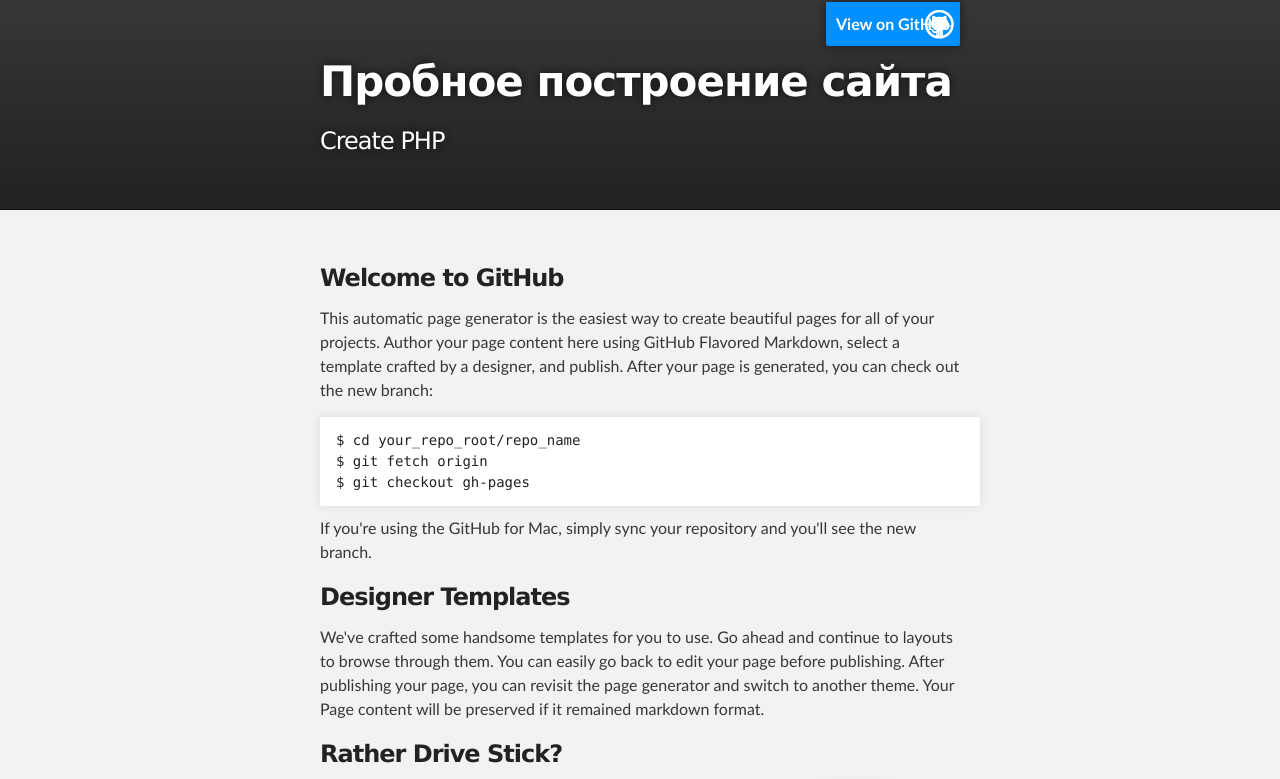
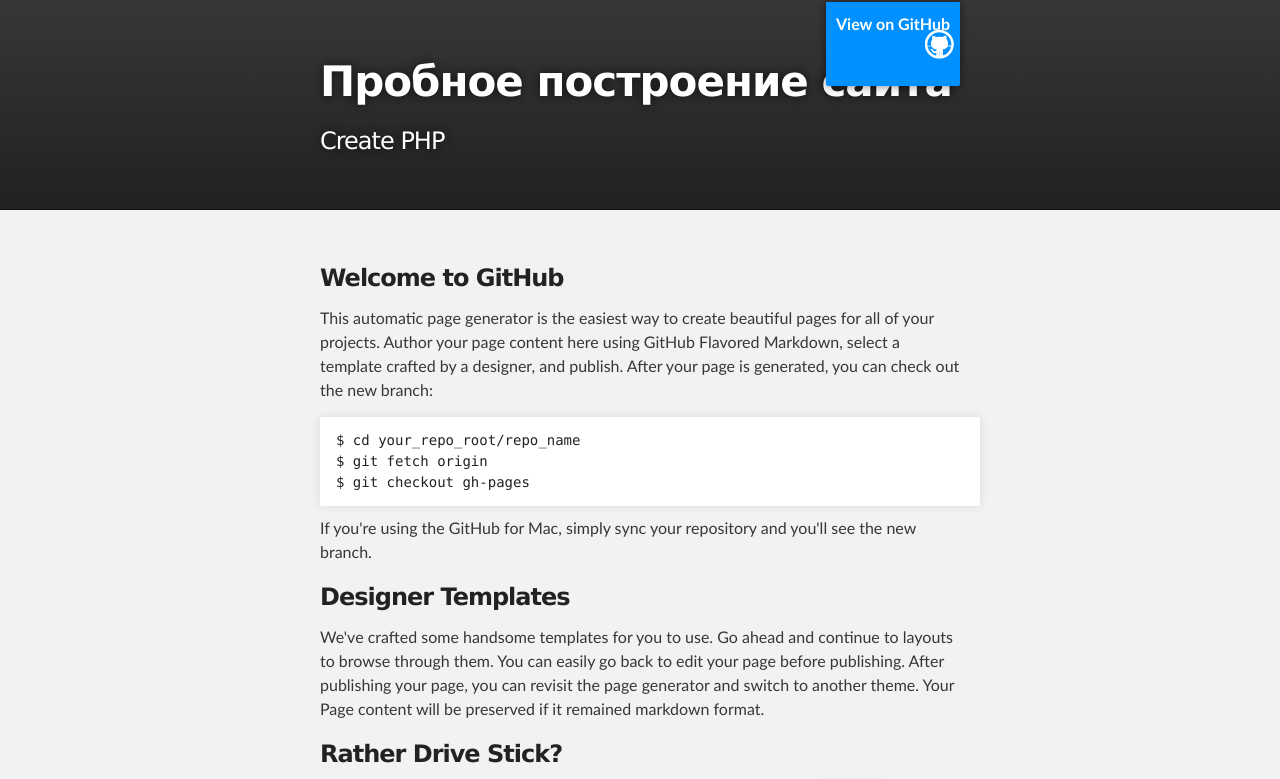
Before and after one commit to dikarin/dikarin.github.com, a plain HTML site: page index.html in a window 1280 px wide. Shown: the top 779 px of the page. Drawn offline with Linux system fonts and the light colour scheme.

Commit message:
Update stylesheet.css

```diff
--- a/stylesheets/stylesheet.css
+++ b/stylesheets/stylesheet.css
@@ -283,7 +283,7 @@
   top:2px;
   right: 10px;
   z-index: 10;
-  padding: 10px 10px 10px 10px;
+  padding: 10px 10px 50px 10px;
   color: #fff;
   background: url('../images/blacktocat.png') #0090ff no-repeat 95% 50%;
   font-weight: 700;
```
